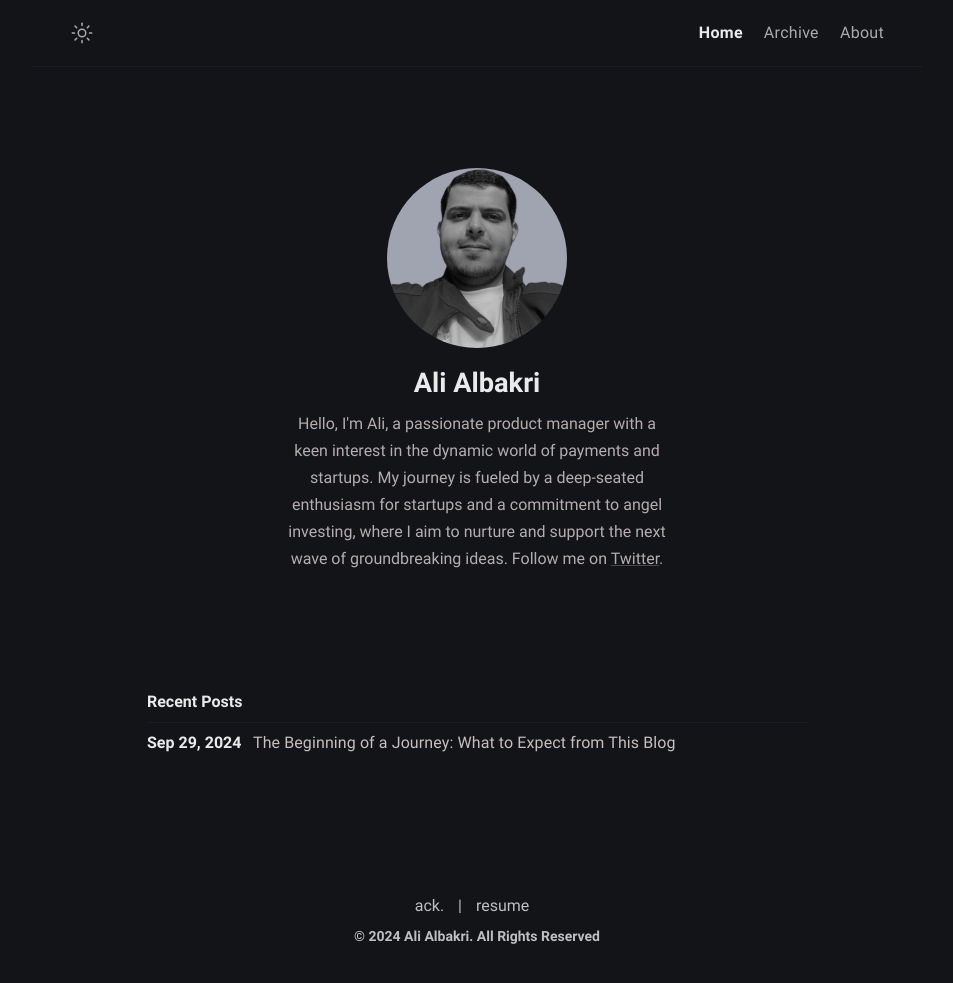
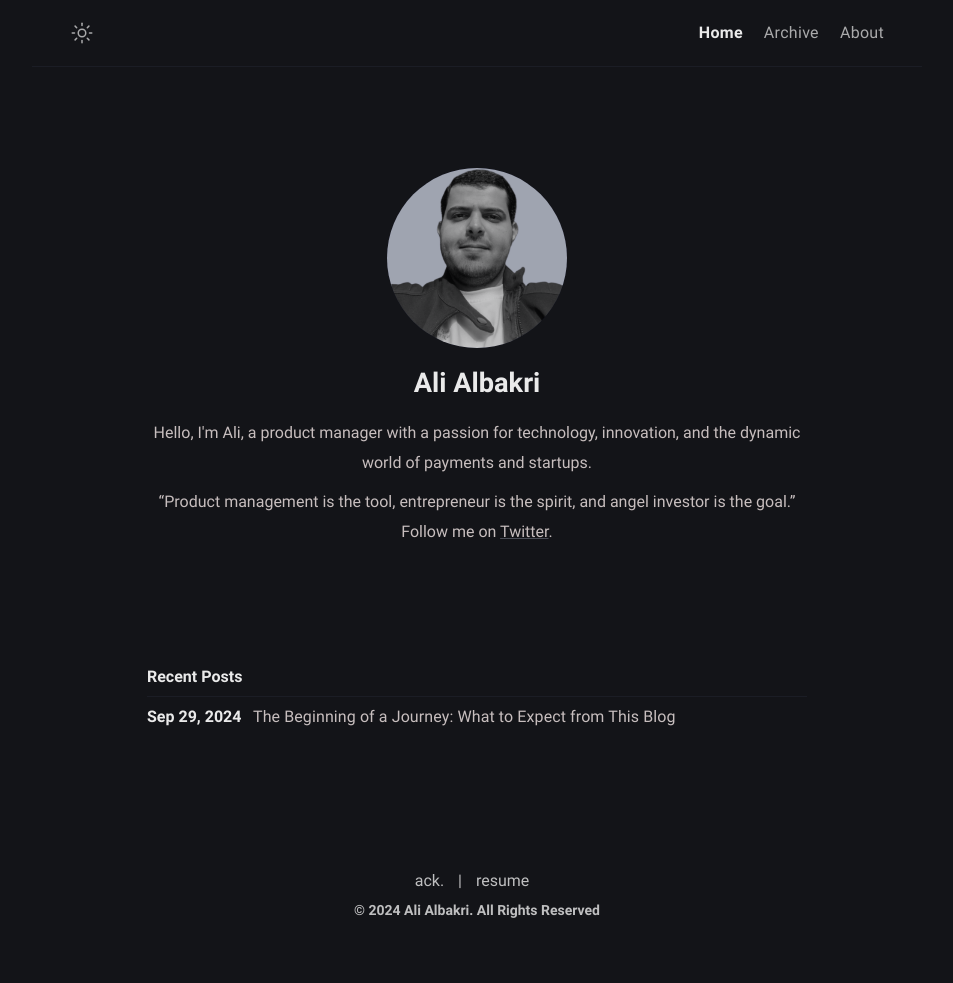
Before and after one commit to AliAlbakri/MPB, a Jekyll site: the page built from index.md, in a window 1280 px wide. Shown: the whole page, without its empty margins (163-1116 px from the left). Built offline with Jekyll 4.4.1, drawn with Linux system fonts in a browser that asks for light colours; after the commit the page ends 957 px from its top, so only the background shows below that.

Commit message:
bio changes

```diff
--- a/_config.yml
+++ b/_config.yml
@@ -12,10 +12,15 @@ mode: dark # default theme "dark" | "light"
 author:
   name: Ali Albakri # author name
   bio: >- # tell to the world
-    Hello, I'm Ali, a passionate product manager with a keen interest in the dynamic world of payments and startups.
-    My journey is fueled by a deep-seated enthusiasm for startups and a commitment to angel investing,
-    where I aim to nurture and support the next wave of groundbreaking ideas. Follow me on <a href="https://x.com/0xalipm" target="_blank" rel="noopener">Twitter</a>.
+    <p>Hello, I'm Ali, a product manager with a passion for technology, innovation, and the dynamic world of payments and startups.</p>
+    <q>Product management is the tool, entrepreneur is the spirit, and angel investor is the goal.</q>
+    Follow me on <a href="https://x.com/0xalipm" target="_blank" rel="noopener">Twitter</a>.
 
+
+#   I’m Ali, a product contributor with a passion for technology, innovation, and the dynamic world of startups.
+# Hello, I'm Ali, a passionate product manager with a keen interest in the dynamic world of payments and startups.
+#     My journey is fueled by a deep-seated enthusiasm for startups and a commitment to angel investing,
+#     where I aim to nurture and support the next wave of groundbreaking ideas. Follow me on <a href="https://x.com/0xalipm" target="_blank" rel="noopener">Twitter</a>.
 
   username: Ali # general username
   twitter: 0xalipm # twitter username
```
